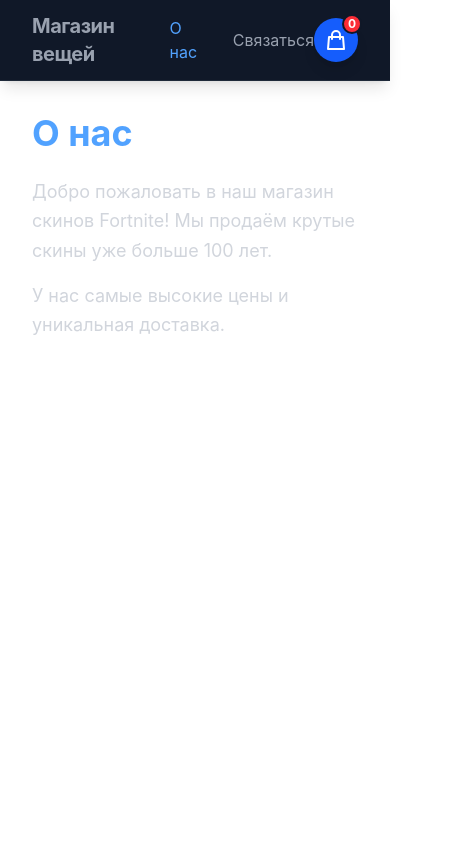
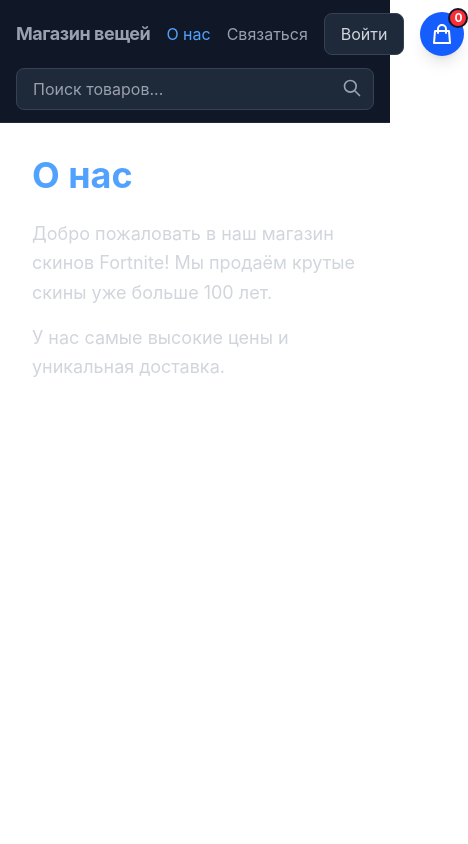
Before and after one commit to Adsuumus/react-shop-example, a React (Vite) app: page /react-shop-example/about in a window 390 px wide. Shown: the top 844 px of the page, 468 px wide, since content can reach past the window. Built offline with nearby package versions, Linux system fonts and the light colour scheme.

Commit message:
Верстка хедера и небольшой рефакторинг

```diff
--- a/src/components/Header.jsx
+++ b/src/components/Header.jsx
@@ -1,43 +1,57 @@
 import { NavLink } from "react-router-dom";
 import { Cart } from "./Basket/Cart";
 
+import { Search } from "./Search";
+
 function Header() {
+  const navClass = ({ isActive }) =>
+    `whitespace-nowrap transition cursor-pointer ${
+      isActive ? "text-blue-400" : "text-gray-400 hover:text-blue-400"
+    }`;
+
   return (
-    <header className="sticky top-0 z-50 bg-gray-900 border-b border-gray-800 shadow-lg">
-      <nav className="flex items-center justify-between px-8 py-3">
-        <div className="flex items-center gap-8">
+    <header className="sticky top-0 z-50 bg-gray-900 border-b border-gray-800">
+      <nav className="px-4 md:px-8 py-3">
+        <div className="flex items-center justify-between gap-4">
+          {/* Левое меню */}
+          <div className="basis-[350px] min-w-min justify-start flex items-center gap-4 md:gap-8 min-w-0">
             <NavLink
               to="/"
               className={({ isActive }) =>
-              `text-xl font-bold tracking-tight transition cursor-pointer ${
-                isActive ? "text-blue-400" : "text-gray-400 hover:text-blue-400"
-              }`
+                `${navClass({ isActive })} text-lg md:text-xl font-bold tracking-tight`
               }
             >
               Магазин вещей
             </NavLink>
-          <NavLink
-            to="/about"
-            className={({ isActive }) =>
-              `transition cursor-pointer ${
-                isActive ? "text-blue-400" : "text-gray-400 hover:text-blue-400"
-              }`
-            }
-          >
+
+            <NavLink to="/about" className={navClass}>
               О нас
             </NavLink>
-          <NavLink
-            to="/contact"
-            className={({ isActive }) =>
-              `transition cursor-pointer ${
-                isActive ? "text-blue-400" : "text-gray-400 hover:text-blue-400"
-              }`
-            }
-          >
+
+            <NavLink to="/contact" className={navClass}>
               Связаться
             </NavLink>
           </div>
+
+          {/* Поиск на компьютере */}
+          <div className="hidden md:block justify-center flex-1 max-w-[700px] min-w-[300px]">
+            <Search />
+          </div>
+
+          {/* Правая часть */}
+          <div className="basis-[350px] min-w-min shrink justify-end flex items-center gap-4 md:gap-8 min-w-0">
+            <button className="cursor-pointer px-4 py-2 text-gray-300 hover:text-white bg-gray-800 hover:bg-gray-700 rounded-lg transition border border-gray-700 hover:border-gray-600 whitespace-nowrap">
+              Войти
+            </button>
+
             <Cart />
+          </div>
+        </div>
+
+        {/* Поиск на телефоне */}
+        <div className="md:hidden mt-3">
+          <Search />
+        </div>
       </nav>
     </header>
   );
--- /dev/null
+++ b/src/components/Search.jsx
@@ -0,0 +1,27 @@
+function Search() {
+  return (
+    <div className="relative">
+      <input
+        type="text"
+        placeholder="Поиск товаров..."
+        className="w-full px-4 py-2 bg-gray-800 text-gray-200 placeholder-gray-400 rounded-lg border border-gray-700 focus:outline-none focus:border-blue-500 focus:ring-1 focus:ring-blue-500 transition"
+      />
+
+      <svg
+        className="absolute right-3 top-2.5 w-5 h-5 text-gray-400"
+        fill="none"
+        stroke="currentColor"
+        viewBox="0 0 24 24"
+      >
+        <path
+          strokeLinecap="round"
+          strokeLinejoin="round"
+          strokeWidth={2}
+          d="M21 21l-6-6m2-5a7 7 0 11-14 0 7 7 0 0114 0z"
+        />
+      </svg>
+    </div>
+  );
+}
+
+export { Search };
--- a/src/components/index.ts
+++ b/src/components/index.ts
@@ -4,3 +4,4 @@ export { Cart } from "./Basket/Cart"
 export { Shop } from "./Shop"
 export { Header} from './Header'
 export { Footer } from './Footer'
+export { Search } from './Search'
--- /dev/null
+++ b/src/pages/NotFound.jsx
@@ -0,0 +1,14 @@
+import { NavLink } from "react-router-dom";
+
+function NotFound() {
+  return (
+    <div className="min-h-screen  p-8">
+      <div className="max-w-3xl mx-auto">
+        <h2>Страница не существует</h2>
+        <NavLink to="/">Вернуться на главную</NavLink>
+      </div>
+    </div>
+  );
+}
+
+export { NotFound };
--- /dev/null
+++ b/src/pages/index.js
@@ -0,0 +1,5 @@
+export { About } from "./About";
+export { Home } from "./Home";
+export { Contact } from "./Contact";
+export { ItemPage } from "./ItemPage";
+export { NotFound } from "./NotFound";
--- a/src/router/Router.jsx
+++ b/src/router/Router.jsx
@@ -4,6 +4,7 @@ import { About } from "../pages/About";
 import { Contact } from "../pages/Contact";
 import { ItemPage } from "../pages/ItemPage";
 import { Layout } from "../layout/Layout";
+import { NotFound } from "../pages";
 
 const router = createBrowserRouter(
   [
@@ -15,6 +16,7 @@ const router = createBrowserRouter(
         { path: "about", element: <About /> },
         { path: "contact", element: <Contact /> },
         { path: "/product/:id", element: <ItemPage /> },
+        { path: "*", element: <NotFound /> },
       ],
     },
   ],
```
Lines whose indentation alone changed are shown as unchanged.
